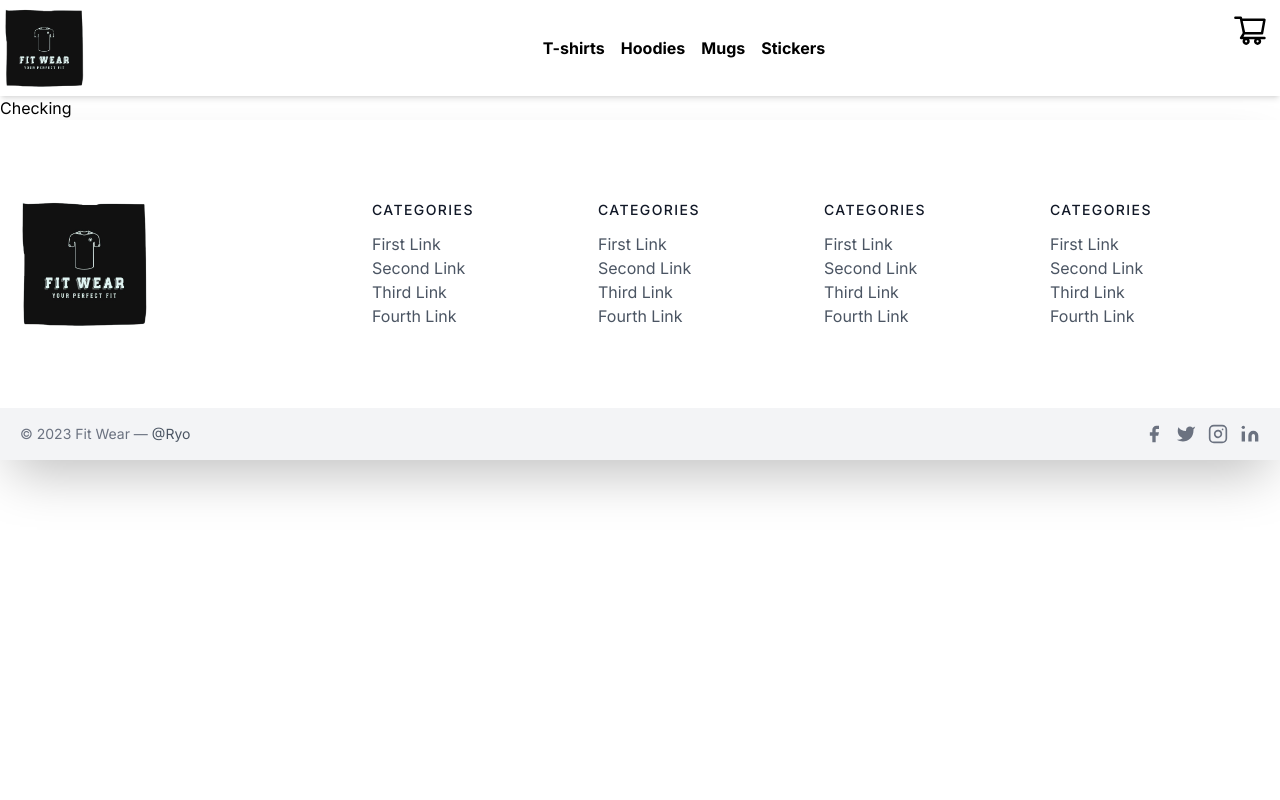
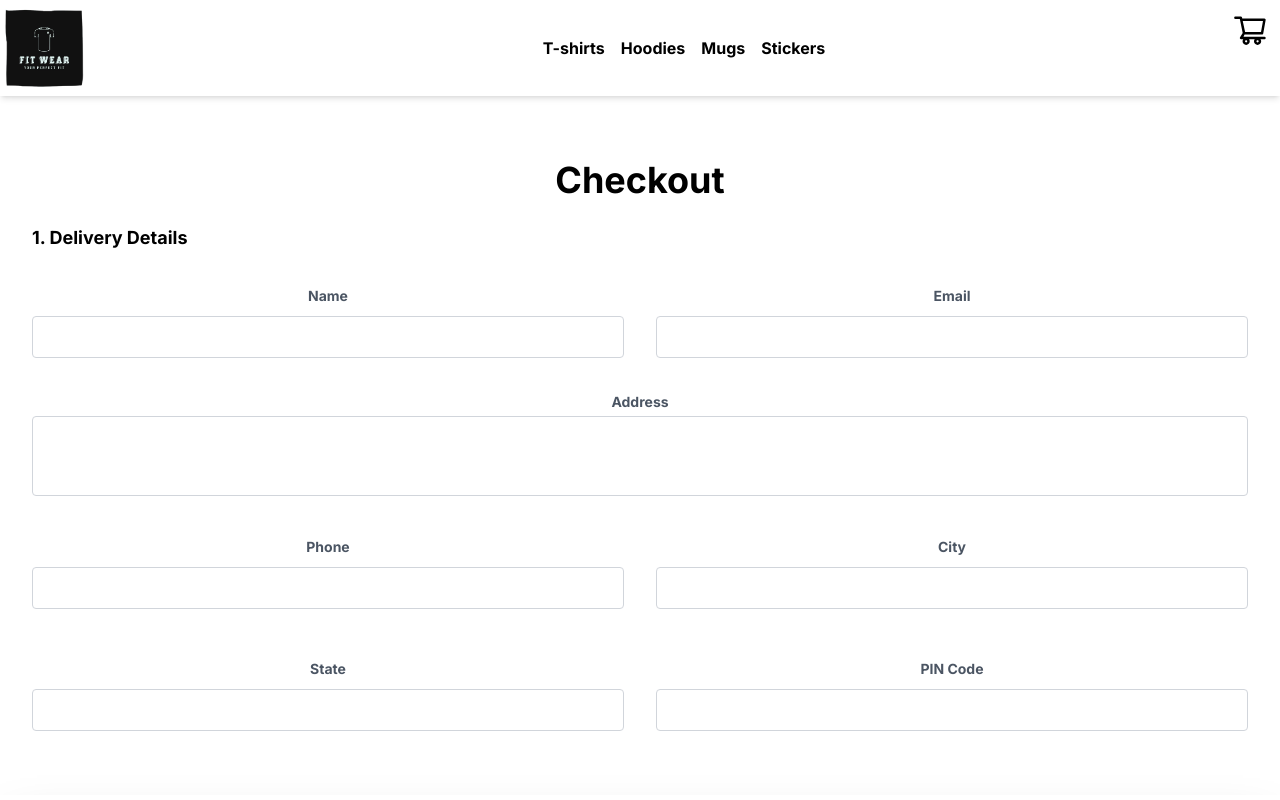
Before and after one commit to salman-d-dev/FitWear, a Next.js app: page /checkout in a window 1280 px wide. Shown: the top 800 px of the page. Built offline with nearby package versions, Linux system fonts and the light colour scheme.

Commit message:
Checkout page first layout created

```diff
--- a/src/app/checkout/page.js
+++ b/src/app/checkout/page.js
@@ -2,8 +2,53 @@ import React from 'react'
 
 const Checkout = () => {
   return (
-    <div>
-      Checking
+    <div className='my-8 text-center text-4xl font-bold p-4  slate-300'>
+      <h1 className='my-4'>
+        Checkout
+      </h1>
+      <div className='text-left mt-6 text-lg px-4'>
+
+        <h2>1. Delivery Details</h2>
+      </div>
+      <div className="flex justify-evenly items-center  pink-200">
+      <div className=" m-4 w-1/2">
+        <label htmlFor="name" className="leading-7 text-sm text-gray-600">Name</label>
+        <input type="name" id="name" name="name" className="w-full  white rounded border border-gray-300 focus:border-indigo-500 focus:ring-2 focus:ring-indigo-200 text-base outline-none text-gray-700 py-1 px-3 leading-8 transition-colors duration-200 ease-in-out"/>
+        </div>
+      <div className=" m-4 w-1/2">
+        <label htmlFor="email" className="leading-7 text-sm text-gray-600">Email</label>
+        <input type="email" id="email" name="email" className="w-full  white rounded border border-gray-300 focus:border-indigo-500 focus:ring-2 focus:ring-indigo-200 text-base outline-none text-gray-700 py-1 px-3 leading-8 transition-colors duration-200 ease-in-out"/>
+        </div>
+
+      </div>
+      <div className=' yellow-100 px-4'>
+        <label htmlFor="address" className="leading-7 text-sm text-gray-600">Address</label>
+        <textarea id="address" name="address" className="w-full  white rounded border border-gray-300 focus:border-indigo-500 focus:ring-2 focus:ring-indigo-200 h-20 text-base outline-none text-gray-700 py-1 px-3 resize-none leading-6 transition-colors duration-200 ease-in-out"></textarea>
+      </div>
+
+      <div className="flex justify-evenly items-center  pink-200">
+      <div className=" m-4 w-1/2">
+        <label htmlFor="phone" className="leading-7 text-sm text-gray-600">Phone</label>
+        <input type="text"  id="phone" name="phone" className="w-full  white rounded border border-gray-300 focus:border-indigo-500 focus:ring-2 focus:ring-indigo-200 text-base outline-none text-gray-700 py-1 px-3 leading-8 transition-colors duration-200 ease-in-out"/>
+        </div>
+      <div className=" m-4 w-1/2">
+        <label htmlFor="city" className="leading-7 text-sm text-gray-600">City</label>
+        <input type="text" id="city" name="city" className="w-full  white rounded border border-gray-300 focus:border-indigo-500 focus:ring-2 focus:ring-indigo-200 text-base outline-none text-gray-700 py-1 px-3 leading-8 transition-colors duration-200 ease-in-out"/>
+        </div>
+
+      </div>
+      <div className="flex justify-evenly items-center  pink-200">
+      <div className=" m-4 w-1/2">
+        <label htmlFor="state" className="leading-7 text-sm text-gray-600">State</label>
+        <input type="state" id="state" name="state" className="w-full  white rounded border border-gray-300 focus:border-indigo-500 focus:ring-2 focus:ring-indigo-200 text-base outline-none text-gray-700 py-1 px-3 leading-8 transition-colors duration-200 ease-in-out"/>
+        </div>
+      <div className=" m-4 w-1/2">
+        <label htmlFor="pinCode" className="leading-7 text-sm text-gray-600">PIN Code</label>
+        <input type="pinCode" id="pinCode" name="pinCode" className="w-full  white rounded border border-gray-300 focus:border-indigo-500 focus:ring-2 focus:ring-indigo-200 text-base outline-none text-gray-700 py-1 px-3 leading-8 transition-colors duration-200 ease-in-out"/>
+        </div>
+
+      </div>
+
     </div>
   )
 }
```
